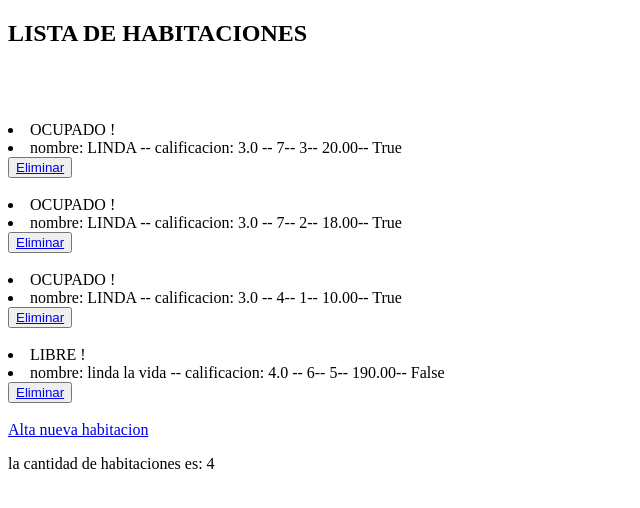
After one commit to rlunda/PROY_PIII, a Django app: page /IRUTUR/lista-habitaciones/ in a window 1280 px wide. The commit adds this page. Shown: the top 508 px of the page, without its empty margins (0-640 px from the left). Run offline with Django 5.2, Linux system fonts and the light colour scheme; data comes from the database, SQL or seed files in the repository; both versions use the stored data as it was after the commit.

Commit message:
021800dic24

```diff
--- a/Reserv_Hotel/models.py
+++ b/Reserv_Hotel/models.py
@@ -46,7 +46,8 @@ class cliente(models.Model):
 class reserva(models.Model):
     cuarto = models.ForeignKey(habitacion, on_delete= models.CASCADE)
 
-    Cliente = models.ForeignKey(cliente, on_delete= models.CASCADE)
+    Cliente = models.ForeignKey(cliente, on_delete= models.CASCADE) #aqui hay que poner los los mismos datos que figuran en el modelo use, tambien el dni para luego buscarlo con este,
+    #el cliente deve ser remplasado por la lista de users, tambien se lo podria buscar por el id del user
 
     fech_entrada = models.DateField(default=datetime.date.today)
     fech_salida = models.DateField(default=datetime.date.today)
--- a/Reserv_Hotel/templates/formreserva.html
+++ b/Reserv_Hotel/templates/formreserva.html
@@ -10,7 +10,7 @@
     {% if reserv.errors %}
         <p style="color: red;">Estan mal los datos!!! </p>
     {% endif %}
-    <form action="/IRUTUR/reserva_nuevo/>" method="POST">
+    <form action="/IRUTUR/reserva_nuevo/" method="POST">
         {% csrf_token %}
 
         <table>
--- /dev/null
+++ b/Reserv_Hotel/templates/listar_habitaciones.html
@@ -0,0 +1,30 @@
+<!DOCTYPE html>
+<html lang="en">
+<head>
+    <meta charset="UTF-8">
+    <meta name="viewport" content="width=device-width, initial-scale=1.0">
+    <title>Lista de habitacion</title>
+</head>
+<body>
+    <h2>LISTA DE HABITACIONES</h2>
+    <br><br>
+    {% for p in habit %}
+
+        {% if p.ocupado == True %}
+        <br><li>OCUPADO  !</li>
+        {% else %}
+        <br><li>LIBRE  !</li>
+        {% endif %}
+        <li>{{p.hotel}} -- {{p.numero_hab}}-- {{p.tipo_hab}}-- {{p.prec_noch}}-- {{p.ocupado}}</li>
+        <button>
+            <a href="{% url 'eliminahabit' p.id %}">Eliminar</a>
+        </button> <br>
+    {% endfor %}
+    <br>
+    <a href="/IRUTUR/nueva-habit/">Alta nueva habitacion</a>
+
+    <br>
+    <p>la cantidad de habitaciones es: {{ Cantidad }}</p>
+
+</body>
+</html>
--- a/Reserv_Hotel/urls.py
+++ b/Reserv_Hotel/urls.py
@@ -17,12 +17,14 @@ from .views import (
     registro,
     modificar_reserva,
     elimina_reserva,
+    lista_habit,
+    elimina_habit,
 )
 
 
 urlpatterns = [
     path("", inicio, name="inicio"),
-    path("inicio", inicio, name="inicio"),
+    #path("inicio", inicio, name="inicio"),
     path("inicio/", habitaciones, name="inicio" ),# Paguina de inicio
     path("habitacion/", habitaciones, name="habitacion" ),# Lista de habitaciones disponibles
     path("HOTELES/", Hoteles, name="Hoteles"),# Lista de hoteles existentes
@@ -31,10 +33,12 @@ urlpatterns = [
     path("nuevo_hotel/", form_hotel, name="nuevohotel"),# Formulario agrega hotel
     path("Soport/", soporte, name = "Soportes"),# Pestania de soporte y configuraciones
     path("informacion/", information, name = "informacion"),# Pestania de informacion de pagina
-    path("nueva-habit/", nueva_habit, name= "nueva_habit"),
-    path("registro/",registro, name="registro"),
-    path('Logout/', LogoutView.as_view(template_name='logout_tem.html'), name="Logout"),
+    path("nueva-habit/", nueva_habit, name= "nueva_habit"), # ingresa una nueva habitacion
+    path("registro/",registro, name="registro"),# form para registrar un usuario
+    path('Logout/', LogoutView.as_view(template_name='logout_tem.html'), name="Logout"), #LOGIN
     path("modifica_reserva/<id>", modificar_reserva, name = "modificareserva"),
     path("Elimina_reserva/<id>", elimina_reserva, name ="eliminareserva"),
+    path("lista-habitaciones/", lista_habit, name="listarhabitaciones"),
+    path("Elimina_habit/<id>", elimina_habit, name ="eliminahabit"),
 
 ]
--- a/Reserv_Hotel/views.py
+++ b/Reserv_Hotel/views.py
@@ -1,10 +1,11 @@
 from django.shortcuts import render, redirect, get_object_or_404 #404 busca un elemento
+from django.contrib.auth.models import User # importamos el modelo user para usarlo en el login
 
 from django.http import HttpResponse, HttpResponseRedirect
 from django.contrib.auth import authenticate,login
 from .formularios import formulario_reserva, formulario_hotel, form_habitacion, customusercreateform
 
-
+from django.contrib.auth.decorators import login_required
 from .models import reserva, hoteles, habitacion
 #from models import hotel,habitacion,reserva,servicio
 
@@ -18,7 +19,7 @@ def inicio(request):
 
 def habitaciones(request):# muestra habitaciones disponibles
 
-    elementos = habitacion.objects.all()
+    elementos = habitacion.objects.filter(ocupado=True)
     print(elementos)
     return render(request, "inicio.html",{'element': elementos})
 
@@ -31,24 +32,26 @@ def Hoteles(request):
 def soporte(request):
     return render(request,"Soporte.html")
 
-
+@login_required
 def reservadoss(request):
 
     #la intencion seria que muestre las habitaciones que esten disponibles, posiblemente ordenados por precio
+    #aqui se listaran todas las reservas que halla hecho el usuario comparando su id o su dni
 
     reserv = reserva.objects.all()
 
 
     return render(request,"reservados.html",  {'reserv': reserv})
 
-
+@login_required
 def form_reserva(request):
 
     if request.method == "POST":
         formulario = formulario_reserva(request.POST)
 
-        print("formulario: ")
-        print(formulario)
+        print("el usuario que ingreso es: ")
+        print()
+
 
         if formulario.is_valid():
             datos = formulario.cleaned_data
@@ -79,21 +82,6 @@ def form_hotel(request):
 def information(request):
     return render(request, "informacion.html")
 
-'''def busca_dni(request):
-        params = request.GET.get('params')
-        resultado = []
-        if params:
-            resultado = reserva.objects.filter(dni=params)
-        return render (request,'busca_dni.html',{'resultado':resultado})
-
-def buscado_dni(request):
-    parametros = request.GET["dni"]
-    print(parametros)
-
-    cliente_dni = reserva.objects.filter(nombre__icontains = parametros)
-    print(cliente_dni)
-
-    return render(request,"buscado_dni.html", {"cliente":cliente_dni})'''
 
 def nueva_habit(request):
 
@@ -148,3 +136,14 @@ def elimina_reserva(request, id):
     reserv = get_object_or_404(reserva, id=id)
     reserv.delete()
     return redirect(to='inicio')
+
+def lista_habit(request):
+    habit = habitacion.objects.all()
+    cant = habitacion.objects.count()
+    data = {"habit":habit,"Cantidad":cant}
+    return render(request, "listar_habitaciones.html", data)
+
+def elimina_habit(request, id):
+    reserv = get_object_or_404(habitacion, id=id)
+    reserv.delete()
+    return redirect(to='inicio')
```
Also changed, not shown: Reserv_Hotel/templates/Soporte.html (+9 -20 lines), Reserv_Hotel/formularios.py (line endings or trailing spaces), db.sqlite3.
